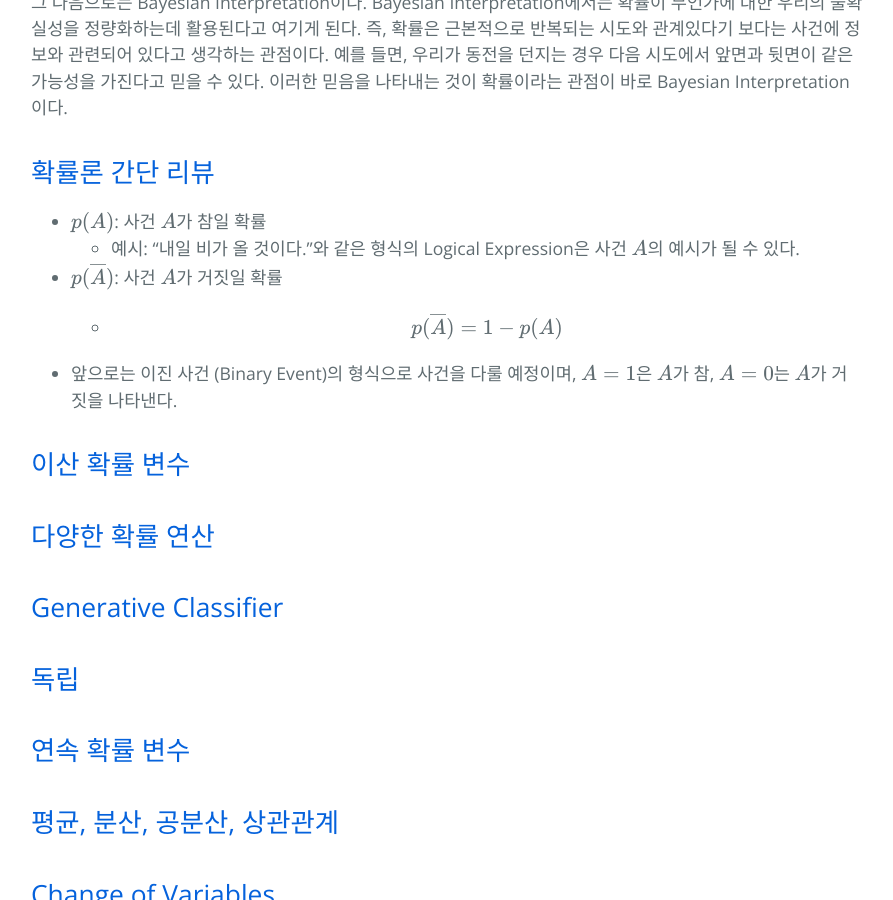
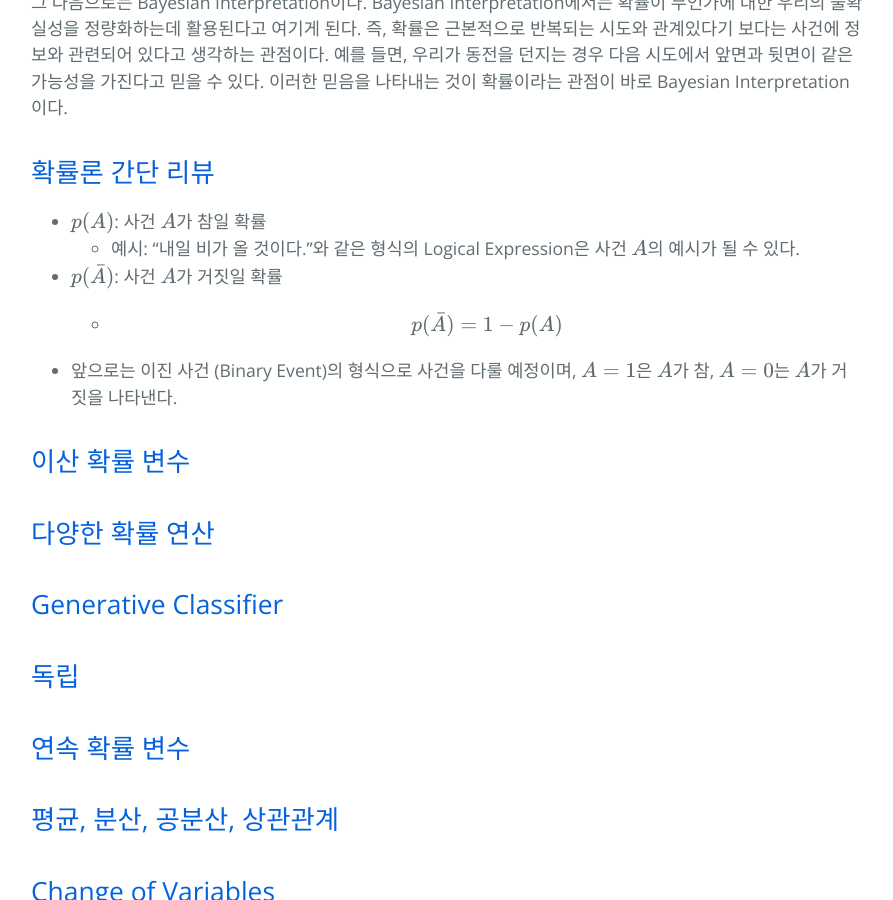
Before and after one commit to hcnoh/hcnoh.github.io, a Jekyll site: the page built from _posts/2022-06-25-machine-learning-01.md, in a window 1280 px wide and 900 px high, scrolled down 783 px. Shown: the whole window, without its empty margins (193-1086 px from the left). Built offline with Jekyll 4.4.1, drawn with Linux system fonts in a browser that asks for light colours; comment, search, counter and statistics services are not loaded.

Commit message:
fix errs

```diff
--- a/_posts/2022-06-25-machine-learning-01.md
+++ b/_posts/2022-06-25-machine-learning-01.md
@@ -25,8 +25,8 @@ permalink: /2022-06-25-machine-learning-01
 ## 확률론 간단 리뷰
 - $$p(A)$$: 사건 $$A$$가 참일 확률
     - 예시: "내일 비가 올 것이다."와 같은 형식의 Logical Expression은 사건 $$A$$의 예시가 될 수 있다.
-- $$p(\overline{A})$$: 사건 $$A$$가 거짓일 확률
-    - $$p(\overline{A}) = 1 - p(A)$$
+- $$p(\bar{A})$$: 사건 $$A$$가 거짓일 확률
+    - $$p(\bar{A}) = 1 - p(A)$$
 - 앞으로는 이진 사건 (Binary Event)의 형식으로 사건을 다룰 예정이며, $$A=1$$은 $$A$$가 참, $$A=0$$는 $$A$$가 거짓을 나타낸다.
 
 ## 이산 확률 변수
```
